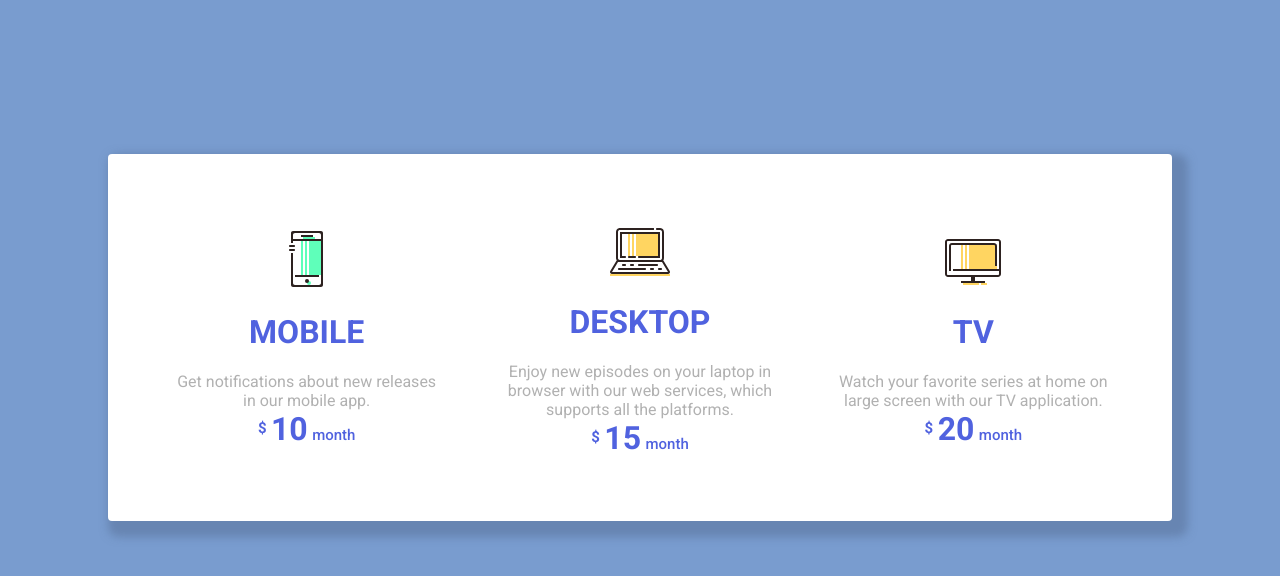
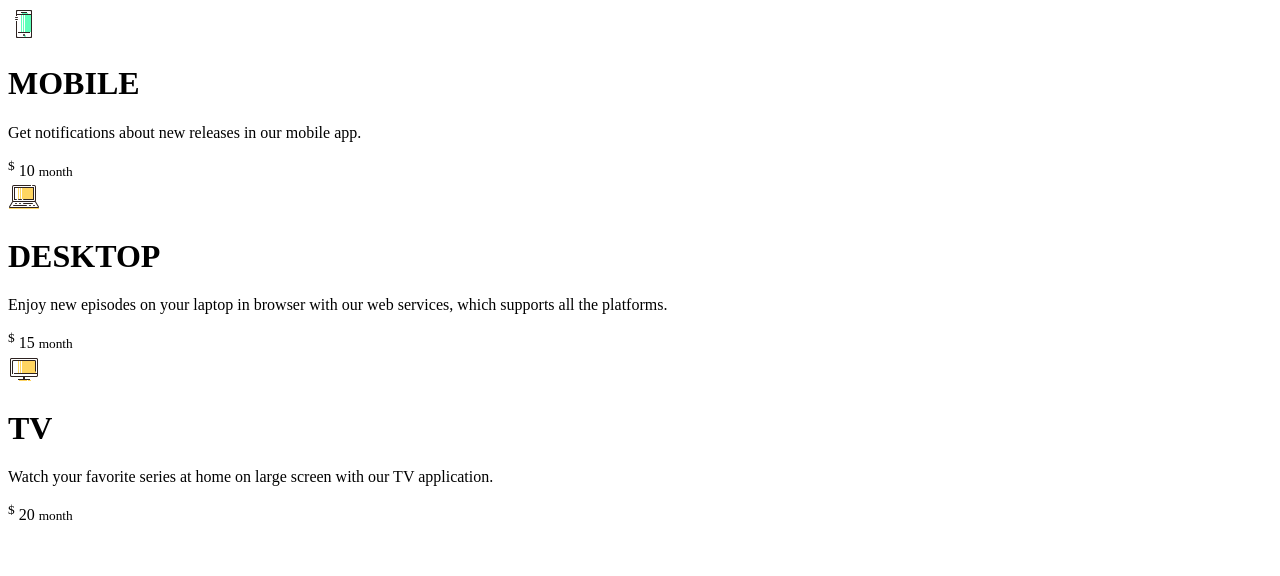
Before and after one commit to laibashaheeen/price-cards, a plain HTML site: page index.html in a window 1280 px wide. Drawn offline with Linux system fonts and the light colour scheme.

Commit message:
Update index.html

```diff
--- a/index.html
+++ b/index.html
@@ -6,7 +6,7 @@
         <meta http-equiv="X-UA-Compatible" content="ie=edge">
         <title>Price Card</title>
         <link href="https://fonts.googleapis.com/css?family=Roboto:400,500,700" rel="stylesheet">
-        <link rel="stylesheet" href="./style.css" />
+<!--         <link rel="stylesheet" href="./style.css" /> -->
     </head>
     <body>
     <div class="container">
```
